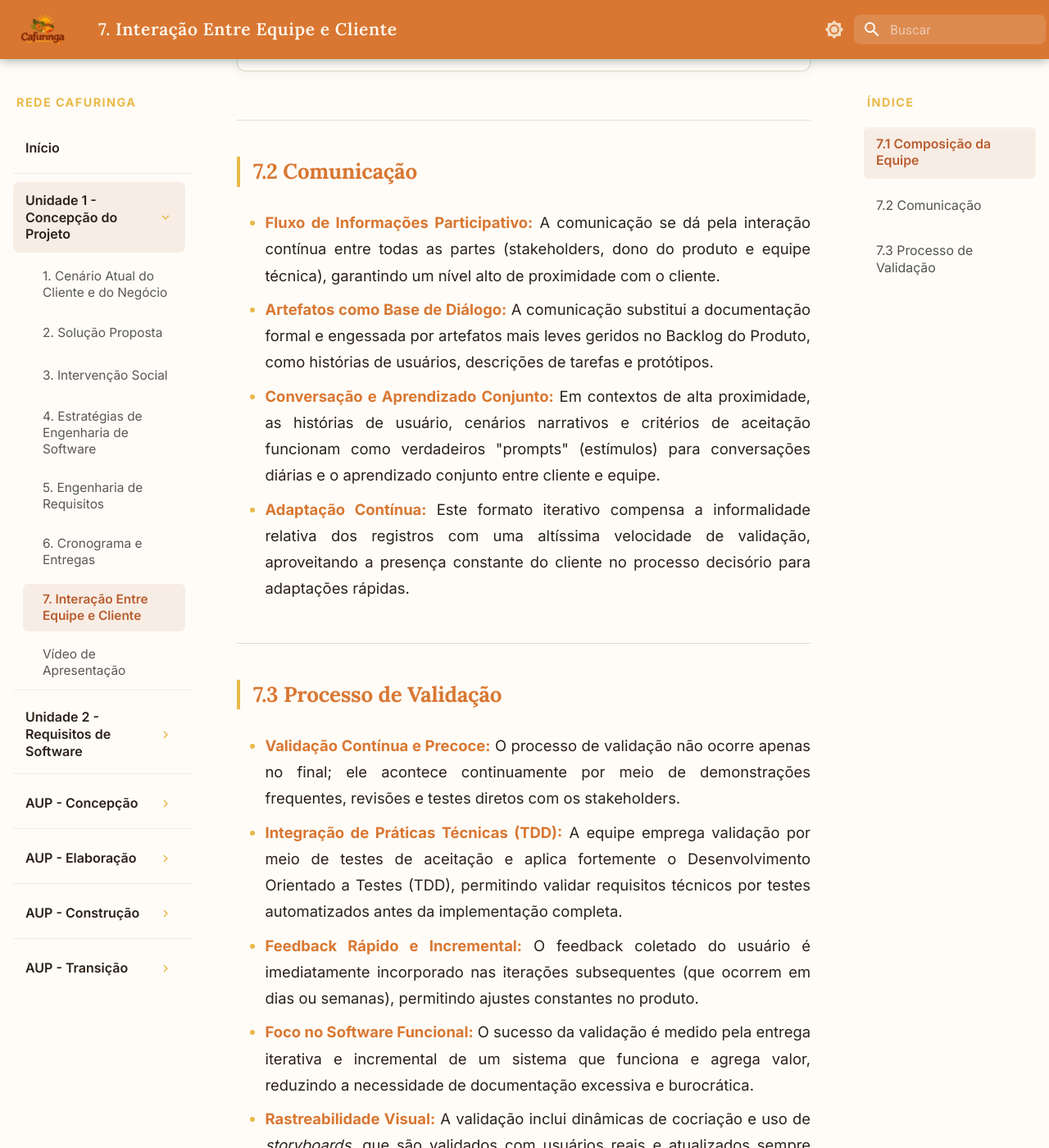
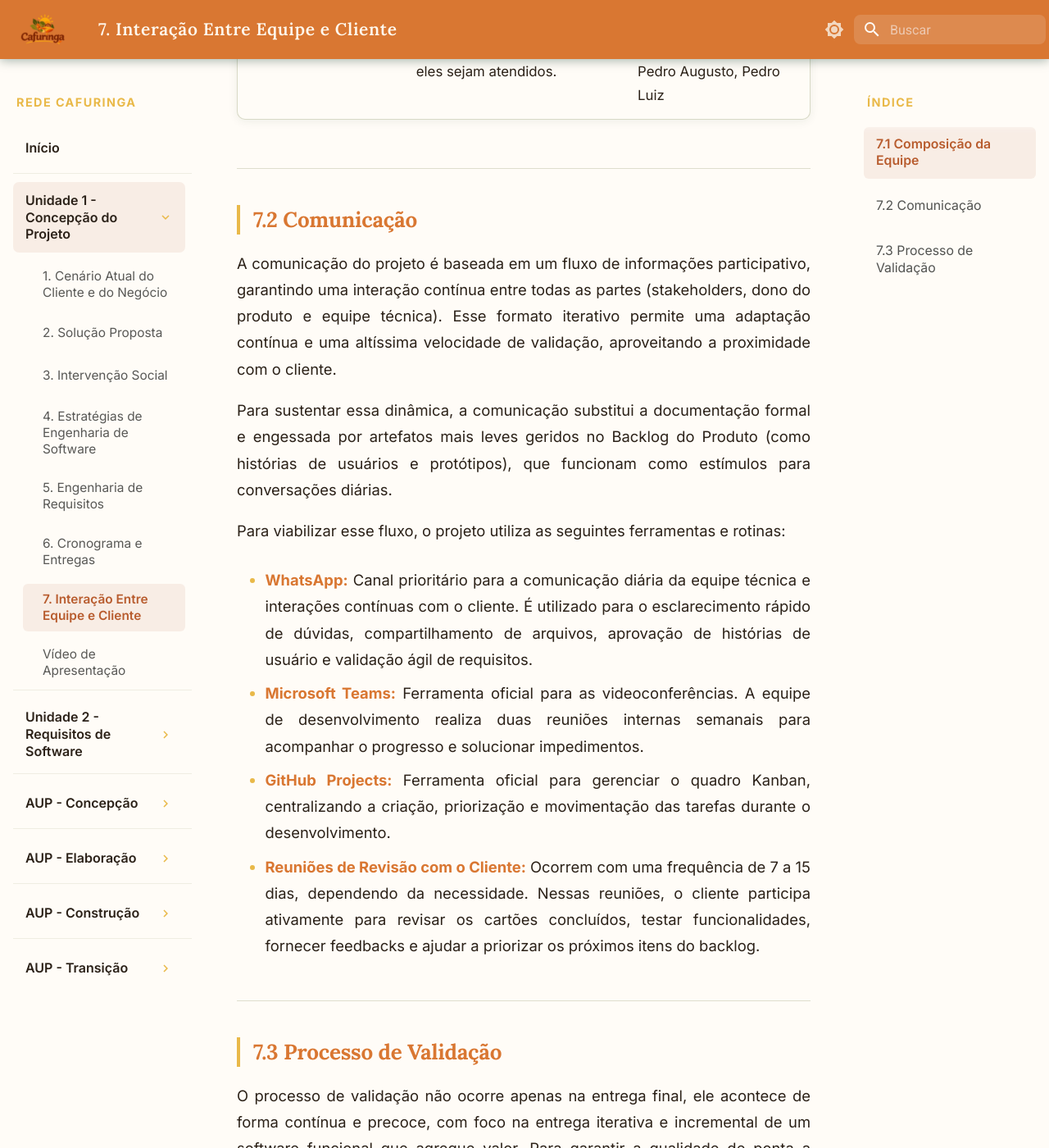
Before and after one commit to mdsreq-fga-unb/REQ-2026.2-T02-RedeCafuringa, an MkDocs documentation site: the page built from docs/unidade1/interacao.md, in a window 1280 px wide and 1400 px high, scrolled down 1495 px. Shown: the whole window at 82% size. Built offline with MkDocs 1.6.1 and Material for MkDocs 9.7.7, drawn with Linux system fonts in a browser that asks for light colours; some of the changed text lies outside the part shown.

Commit message:
docs: atualizar as funções da equipe e as estratégias de comunicação no interacao.md

```diff
--- a/docs/unidade1/interacao.md
+++ b/docs/unidade1/interacao.md
@@ -9,31 +9,35 @@
 | **Gerente de projeto/facilitador** | Coordena o projeto dentro do ciclo estruturado do AUP, garante a comunicação contínua entre cliente e equipe, e controla prazos e entregas. | Paulo Filho |
 | **Desenvolvedor Frontend** | Responsável pela interface do usuário, design e implementação das funcionalidades no lado do cliente. | Lucas Gabriel, Pedro Augusto, Paulo Filho, Beatriz Lins |
 | **Desenvolvedor Backend** | Implementa a lógica de negócios, integração com banco de dados e APIs. | Pedro Luiz, Ítalo Alves, Luccas Rodrigues, Pedro Augusto |
-| **Analista de QA** | Garante a qualidade do produto, executando testes de funcionalidade, performance e usabilidade. | Ítalo Alves |
-| **Analista de Requisitos** | Define os requisitos funcionais e não funcionais do sistema e garante que eles sejam atendidos. | Beatriz Lins |
+| **Analista de QA** | Garante a qualidade do produto, executando testes de funcionalidade, performance e usabilidade. | Beatriz Lins, Ítalo Alves, Lucas Gabriel, Luccas Rodrigues, Paulo Filho, Pedro Augusto, Pedro Luiz |
+| **Analista de Requisitos** | Define os requisitos funcionais e não funcionais do sistema e garante que eles sejam atendidos. | Beatriz Lins, Ítalo Alves, Lucas Gabriel, Luccas Rodrigues, Paulo Filho, Pedro Augusto, Pedro Luiz |
 
 ---
 
 ## 7.2 Comunicação
+A comunicação do projeto é baseada em um fluxo de informações participativo, garantindo uma interação contínua entre todas as partes (stakeholders, dono do produto e equipe técnica). Esse formato iterativo permite uma adaptação contínua e uma altíssima velocidade de validação, aproveitando a proximidade com o cliente.
 
-* **Fluxo de Informações Participativo:** A comunicação se dá pela interação contínua entre todas as partes (stakeholders, dono do produto e equipe técnica), garantindo um nível alto de proximidade com o cliente.
+Para sustentar essa dinâmica, a comunicação substitui a documentação formal e engessada por artefatos mais leves geridos no Backlog do Produto (como histórias de usuários e protótipos), que funcionam como estímulos para conversações diárias.
 
-* **Artefatos como Base de Diálogo:** A comunicação substitui a documentação formal e engessada por artefatos mais leves geridos no Backlog do Produto, como histórias de usuários, descrições de tarefas e protótipos.
+Para viabilizar esse fluxo, o projeto utiliza as seguintes ferramentas e rotinas:
 
-* **Conversação e Aprendizado Conjunto:** Em contextos de alta proximidade, as histórias de usuário, cenários narrativos e critérios de aceitação funcionam como verdadeiros "prompts" (estímulos) para conversações diárias e o aprendizado conjunto entre cliente e equipe.
+* **WhatsApp:** Canal prioritário para a comunicação diária da equipe técnica e interações contínuas com o cliente. É utilizado para o esclarecimento rápido de dúvidas, compartilhamento de arquivos, aprovação de histórias de usuário e validação ágil de requisitos.
 
-* **Adaptação Contínua:** Este formato iterativo compensa a informalidade relativa dos registros com uma altíssima velocidade de validação, aproveitando a presença constante do cliente no processo decisório para adaptações rápidas.
+* **Microsoft Teams:** Ferramenta oficial para as videoconferências. A equipe de desenvolvimento realiza duas reuniões internas semanais para acompanhar o progresso e solucionar impedimentos.
+
+* **GitHub Projects:** Ferramenta oficial para gerenciar o quadro Kanban, centralizando a criação, priorização e movimentação das tarefas durante o desenvolvimento.
+
+* **Reuniões de Revisão com o Cliente:** Ocorrem com uma frequência de 7 a 15 dias, dependendo da necessidade. Nessas reuniões, o cliente participa ativamente para revisar os cartões concluídos, testar funcionalidades, fornecer feedbacks e ajudar a priorizar os próximos itens do backlog.
 
 ---
 
 ## 7.3 Processo de Validação
+O processo de validação não ocorre apenas na entrega final, ele acontece de forma contínua e precoce, com foco na entrega iterativa e incremental de um software funcional que agregue valor. Para garantir a qualidade de ponta a ponta e a rastreabilidade visual (uso de storyboards validados com usuários reais), o fluxo de trabalho é regido por políticas explícitas em diferentes estágios:
 
-* **Validação Contínua e Precoce:** O processo de validação não ocorre apenas no final; ele acontece continuamente por meio de demonstrações frequentes, revisões e testes diretos com os stakeholders.
+* **Critérios de Puxada (Definition of Ready):** Ponto de comprometimento. Para que um cartão do GitHub Projects seja puxado para a etapa de desenvolvimento, os requisitos devem estar bem definidos, documentados e com critérios de aceitação previamente estabelecidos.
 
 * **Integração de Práticas Técnicas (TDD):** A equipe emprega validação por meio de testes de aceitação e aplica fortemente o Desenvolvimento Orientado a Testes (TDD), permitindo validar requisitos técnicos por testes automatizados antes da implementação completa.
 
-* **Feedback Rápido e Incremental:** O feedback coletado do usuário é imediatamente incorporado nas iterações subsequentes (que ocorrem em dias ou semanas), permitindo ajustes constantes no produto.
+* **Critérios de Saída (Definition of Done):** Um cartão só avança para a etapa de entrega se cumprir as políticas de saída da engenharia. Isso exige que a funcionalidade seja aprovada em testes unitários e de integração, além de passar por uma revisão técnica e visual por parte da equipe.
 
-* **Foco no Software Funcional:** O sucesso da validação é medido pela entrega iterativa e incremental de um sistema que funciona e agrega valor, reduzindo a necessidade de documentação excessiva e burocrática.
-
-* **Rastreabilidade Visual:** A validação inclui dinâmicas de cocriação e uso de *storyboards*, que são validados com usuários reais e atualizados sempre que o fluxo de interação muda, garantindo total coerência e rastreabilidade entre a visão de uso, os critérios de aceitação e o produto entregue.
+* **Homologação pelo Cliente (UAT) e Feedback Rápido:** Na etapa final, o produto é disponibilizado ao cliente para testes de aceitação diretos. O feedback coletado é imediatamente incorporado nas iterações seguintes, permitindo ajustes constantes no produto e garantindo total coerência com a visão de uso inicial.
```
